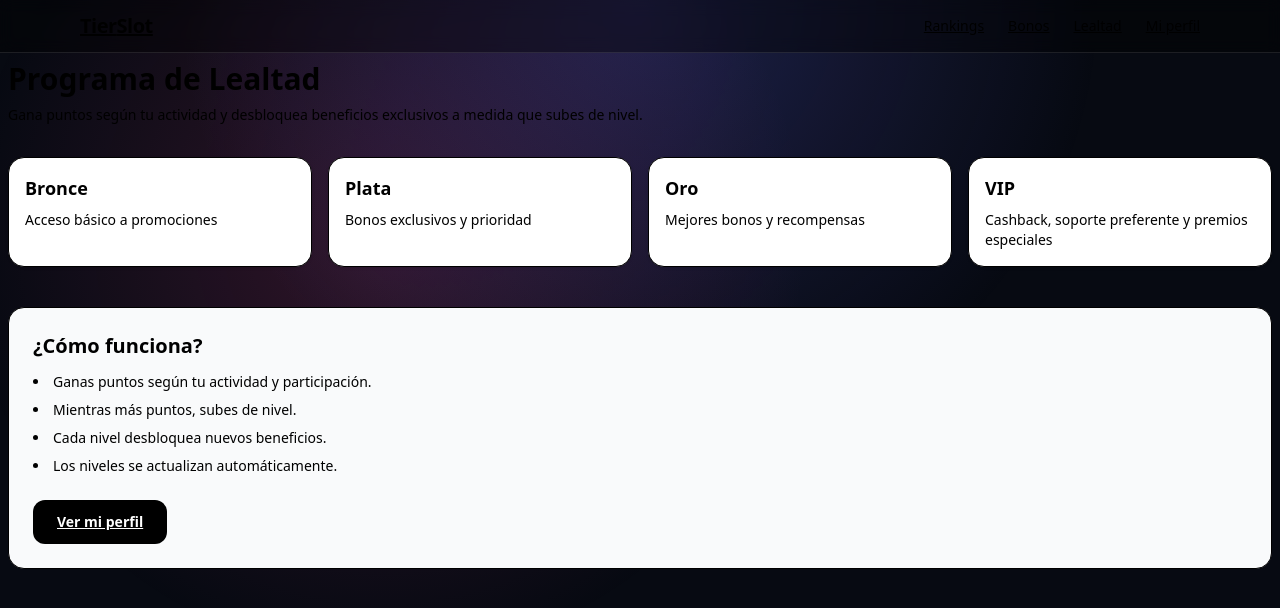
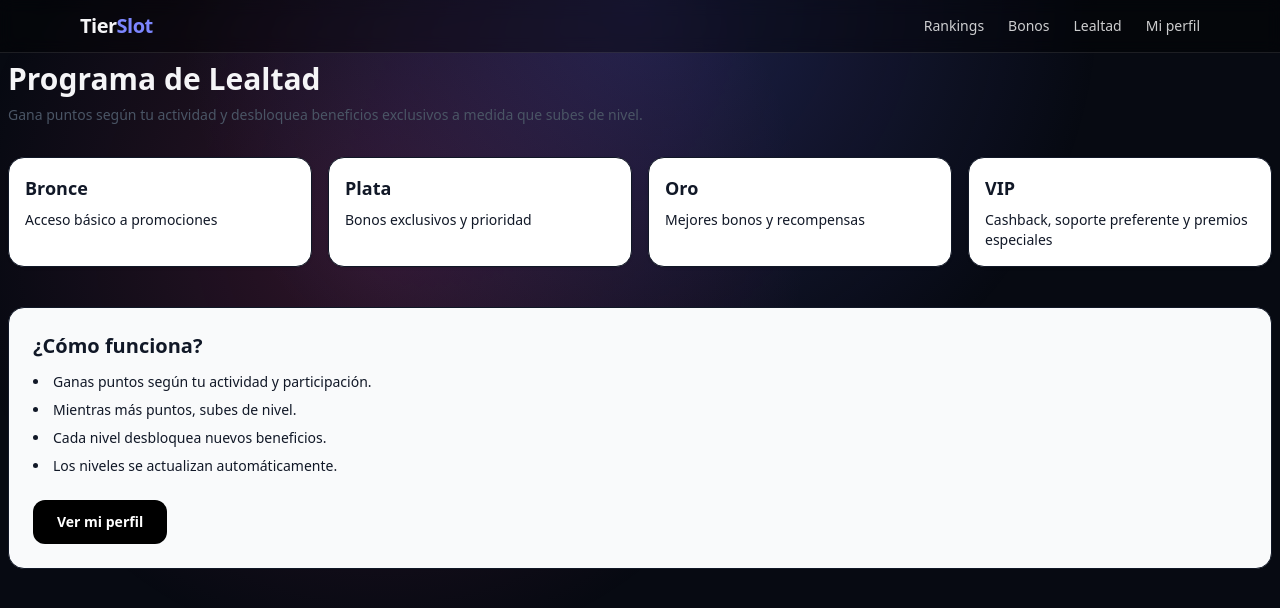
Before and after one commit to Gabo231326/TierSlot, a Next.js app in the folder apps/web/: page /loyalty in a window 1280 px wide. Shown: the top 608 px of the page. Built offline with nearby package versions, Linux system fonts and the light colour scheme.

Commit message:
Fix transparent text on light cards across site

```diff
--- a/apps/web/app/globals.css
+++ b/apps/web/app/globals.css
@@ -1,57 +1,87 @@
 @import "tailwindcss";
 
-/* Fondo oscuro tipo JammySlots */
+/* ====== BASE OSCURA (sitio tipo casino) ====== */
 :root {
   --background: #070A12;
-  --foreground: #000000;   /* TEXTO NEGRO GLOBAL */
+  --foreground: #F5F5F7; /* texto claro sobre fondo oscuro */
 }
 
 body {
   background: var(--background);
-  color: #000000;
+  color: var(--foreground);
   font-family: system-ui, -apple-system, Segoe UI, Roboto, Inter, Arial, sans-serif;
 }
 
-/* ====== FORZAR TEXTO NEGRO EN TODO ====== */
-
-/* Todo texto básico */
-html, body,
-h1, h2, h3, h4, h5, h6,
-p, span, div, li {
-  color: #000000 !important;
+html, body {
+  min-height: 100%;
 }
 
-/* Tablas (Ranking) */
-table, th, td {
-  color: #000000 !important;
+/* =========================================================
+   FIX GLOBAL: CONTENEDORES CLAROS (cards blancas) → TEXTO NEGRO
+   + QUITAR TRANSPARENCIA (opacity) PARA QUE SE LEA SI O SI
+   Aplica a: Ranking, Bonos, Lealtad, Perfil (todas las páginas)
+   ========================================================= */
+
+/* Detecta fondos claros típicos de tus cards */
+.bg-white,
+.bg-gray-50,
+.bg-slate-50,
+.bg-zinc-50,
+.bg-neutral-50 {
+  color: #111827 !important; /* negro/gris muy oscuro */
 }
 
-/* Cards blancas y contenedores */
-.bg-white,
-.bg-white\/5,
-.bg-white\/10,
-.rounded-3xl,
-.rounded-2xl {
-  color: #000000 !important;
+/* Todo lo que está dentro de cards claras: texto oscuro y SIN transparencia */
+.bg-white *,
+.bg-gray-50 *,
+.bg-slate-50 *,
+.bg-zinc-50 *,
+.bg-neutral-50 * {
+  color: #111827 !important;
+  opacity: 1 !important;
 }
 
-/* Links visibles */
-a {
-  color: #000000 !important;
-  text-decoration: underline;
+/* Tablas dentro de cards claras */
+.bg-white table,
+.bg-white th,
+.bg-white td,
+.bg-gray-50 table,
+.bg-gray-50 th,
+.bg-gray-50 td,
+.bg-slate-50 table,
+.bg-slate-50 th,
+.bg-slate-50 td,
+.bg-zinc-50 table,
+.bg-zinc-50 th,
+.bg-zinc-50 td,
+.bg-neutral-50 table,
+.bg-neutral-50 th,
+.bg-neutral-50 td {
+  color: #111827 !important;
+  opacity: 1 !important;
 }
 
-a:hover {
-  color: #333333 !important;
+/* Links dentro de cards claras */
+.bg-white a,
+.bg-gray-50 a,
+.bg-slate-50 a,
+.bg-zinc-50 a,
+.bg-neutral-50 a {
+  color: #1D4ED8 !important; /* azul legible */
+  opacity: 1 !important;
 }
 
-/* Inputs y textos dentro de cajas blancas */
-input, textarea {
-  color: #000000 !important;
+.bg-white a:hover,
+.bg-gray-50 a:hover,
+.bg-slate-50 a:hover,
+.bg-zinc-50 a:hover,
+.bg-neutral-50 a:hover {
+  color: #1E40AF !important;
 }
 
-/* Botones oscuros con texto blanco (para que sigan viéndose bien) */
-button.bg-black,
-a.bg-black {
-  color: white !important;
+/* Botones negros: mantener texto blanco */
+a.bg-black,
+button.bg-black {
+  color: #ffffff !important;
+  opacity: 1 !important;
 }
```
